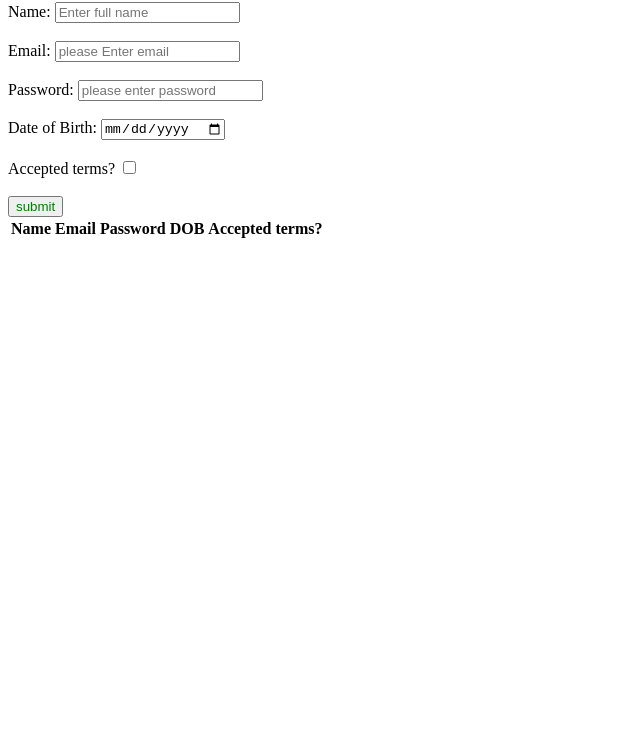
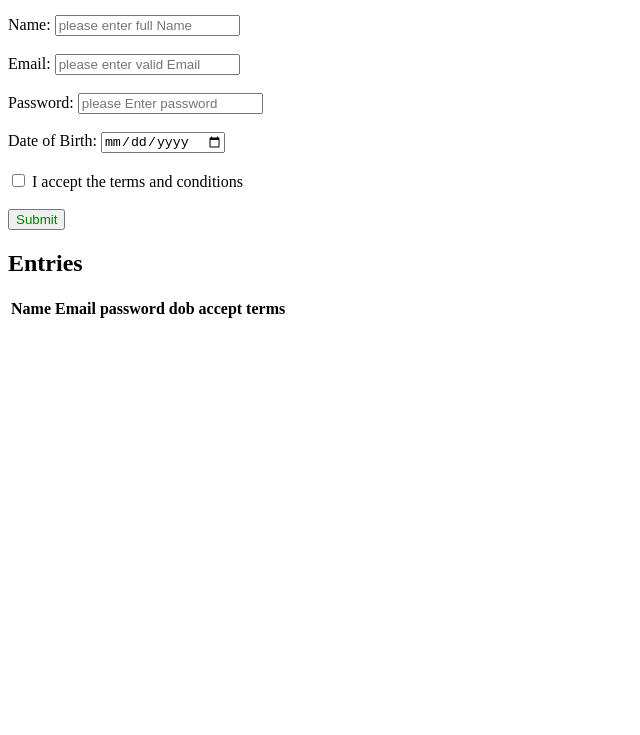
Before and after one commit to Balamaloth/wd101, a plain HTML site: page index.html in a window 1280 px wide. Shown: the part 65-800 px from the top of the page, without its empty margins (0-640 px from the left). Drawn offline with Linux system fonts and the light colour scheme.

Commit message:
Update index.html

```diff
--- a/index.html
+++ b/index.html
@@ -2,45 +2,47 @@
 <html lang="en">
 <head>
     <meta charset="UTF-8">
+    <meta http-equiv="X-UA-Compatible" content="IE=edge">
     <meta name="viewport" content="width=device-width, initial-scale=1.0">
-  <title>Registration form</title>
+    <title>Registration Form</title>
 </head>
 <body>
-  <h2>Registration form</h2>
+    <h1>Registration Form</h1>
     <form id="registrationForm">
         <label for="name">Name:</label>
-    <input type="text" id="name" required placeholder="Enter full name"><br><br>
+        <input type="text" id="name" name="name" required placeholder="please enter full Name"><br><br>
 
         <label for="email">Email:</label>
-    <input type="email" id="email" required placeholder="please Enter email"><br><br>
+        <input type="email" id="email" name="email" required placeholder="please enter valid Email"><br><br>
 
         <label for="password">Password:</label>
-    <input type="password" id="password" required placeholder="please enter password"><br><br>
+        <input type="password" id="password" name="password" required placeholder="please Enter password"><br><br>
 
         <label for="dob">Date of Birth:</label>
-    <input type="date" id="dob" required placeholder="please enter DOB"><br><br>
+        <input type="date" id="dob" name="dob" required placeholder="Enter DOB"><br><br>
 
-    <label for="terms">Accepted terms?</label>
-    <input type="checkbox" id="terms" required><br><br>
+        <input type="checkbox" id="terms" name="terms" required>
+        <label for="terms">I accept the terms and conditions</label><br><br>
 
-
-    <button style="color: green;">submit</button>
+        <button style="color: green;" type="submit">Submit</button>
     </form>
 
-  <table id="userTable">
+    <h2>Entries</h2>
+    <table id="entriesTable">
         <thead>
             <tr>
                 <th>Name</th>
                 <th>Email</th>
-        <th>Password</th>
-        <th>DOB</th>
-        <th>Accepted terms?</th>
+                <th>password</th>
+                <th>dob</th>
+                <th>accept terms</th>
             </tr>
         </thead>
         <tbody id="userList">
+            <!-- Entries will be dynamically added here -->
         </tbody>
     </table>
 
-  <script src="index.js"></script>
+    <script src="form.js"></script>
 </body>
 </html>
```
Lines whose indentation alone changed are shown as unchanged.
